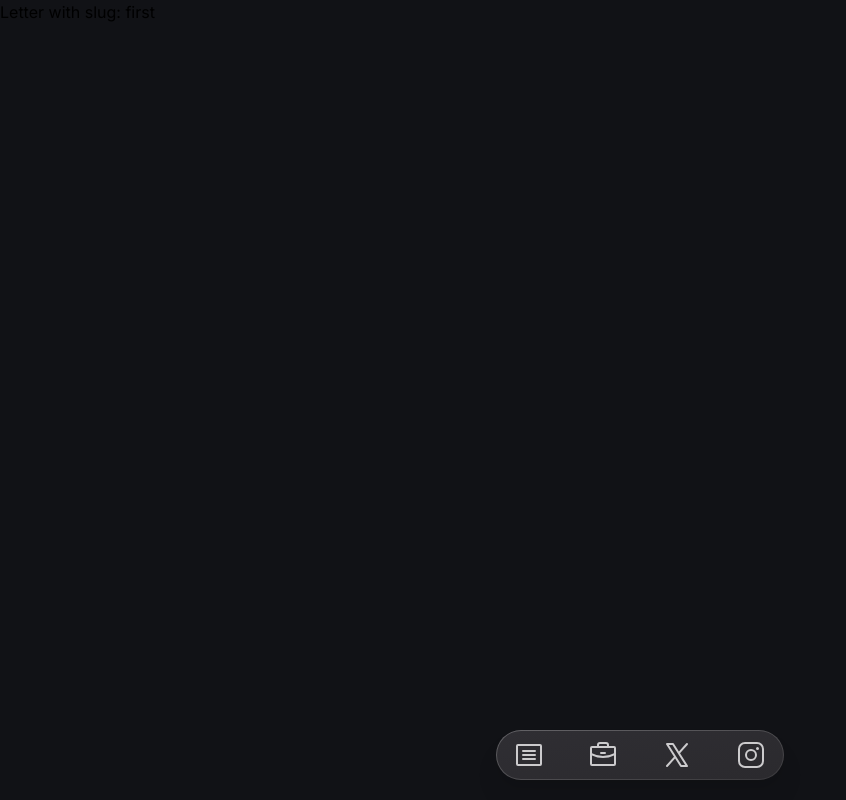
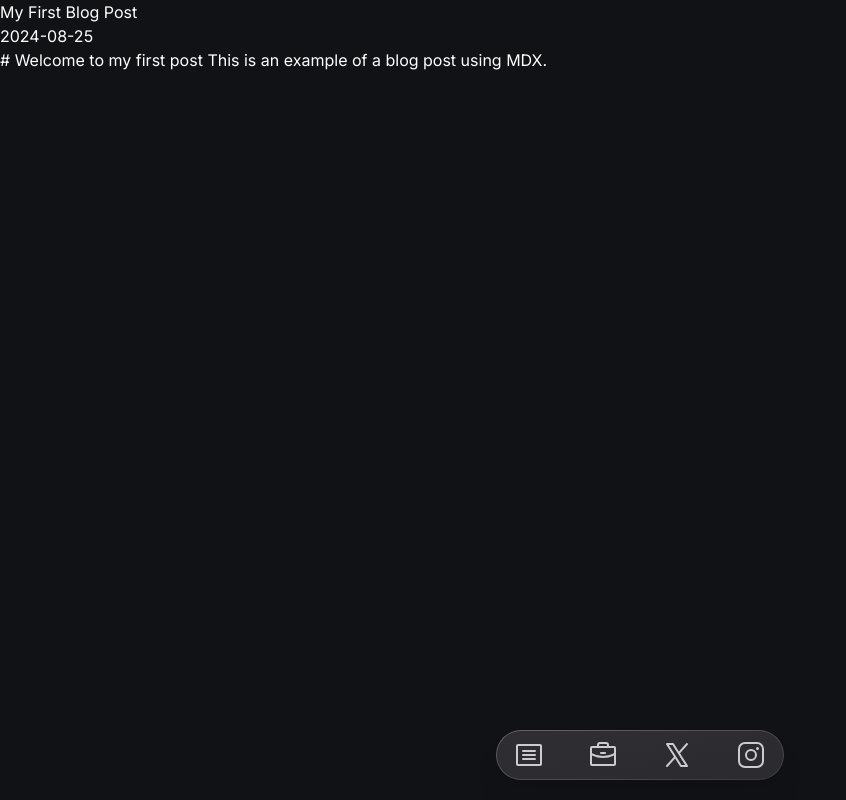
Before and after one commit to animeshkanso/portv2, a Next.js app: page /letters/first in a window 1280 px wide. Shown: the whole page, without its empty margins (0-846 px from the left). Built offline with nearby package versions, Linux system fonts and the light colour scheme.

Commit message:
modified:   app/letters/[slug]/page.jsx 	modified:   app/letters/page.jsx 	renamed:    posts/first.mdx -> posts/first.md 	modified:   utils/getPostMetadata.js

```diff
--- a/app/letters/[slug]/page.jsx
+++ b/app/letters/[slug]/page.jsx
@@ -1,18 +1,31 @@
-// app/letters/[slug]/page.js
+import React from 'react'
+import getPostMetadata from '@/utils/getPostMetadata'
+import fs from 'fs'
+import matter from 'gray-matter'
+
+// This function generates static paths for each post based on its slug
 export async function generateStaticParams() {
-  // Fetch the list of slugs from your data source
-  const slugs = await fetch('https://api.example.com/letters')
-    .then((res) => res.json())
-    .then((data) => data.map((item) => ({ slug: item.slug })));
+  const postMetaData = getPostMetadata('posts')
 
-  return slugs.map((slug) => ({
-    params: { slug: slug.slug },
-  }));
+  return postMetaData.map((post) => ({
+    slug: post.slug,
+  }))
 }
 
-export default function LetterPage({ params }) {
-  const { slug } = params;
+const PostPage = ({ params }) => {
+  const { slug } = params
 
-  // Your component logic here
-  return <div>Letter with slug: {slug}</div>;
+  // Fetch the post content based on the slug
+  const fileContents = fs.readFileSync(`posts/${slug}.md`, 'utf-8')
+  const { content, data } = matter(fileContents)
+
+  return (
+    <div className="post-content text-white">
+      <h1>{data.title}</h1>
+      <p>{data.date}</p>
+      <div>{content}</div>
+    </div>
+  )
 }
+
+export default PostPage
--- /dev/null
+++ b/app/letters/page.jsx
@@ -0,0 +1,23 @@
+import getPostMetadata from '@/utils/getPostMetadata'
+import Link from 'next/link'
+import React from 'react'
+
+const Page = () => {
+  const postMetaData = getPostMetadata('posts')
+
+  return (
+    <div>
+      {postMetaData.map((post, postIndex) => {
+        return (
+          <div key={postIndex} className="post-item text-white">
+            <h2>{post.title}</h2>
+            <p>{post.date}</p>
+            <Link href={`/letters/${post.slug}`}>{post.title}</Link>
+          </div>
+        )
+      })}
+    </div>
+  )
+}
+
+export default Page
--- a/utils/getPostMetadata.js
+++ b/utils/getPostMetadata.js
@@ -1,5 +1,4 @@
 import fs from 'fs'
-import matter from 'gray-matter'
 import matter from 'gray-matter'
 
 export default function getPostMetadata(basepath) {
```
Also changed, not shown: posts/first.md (renamed from posts/first.mdx).
